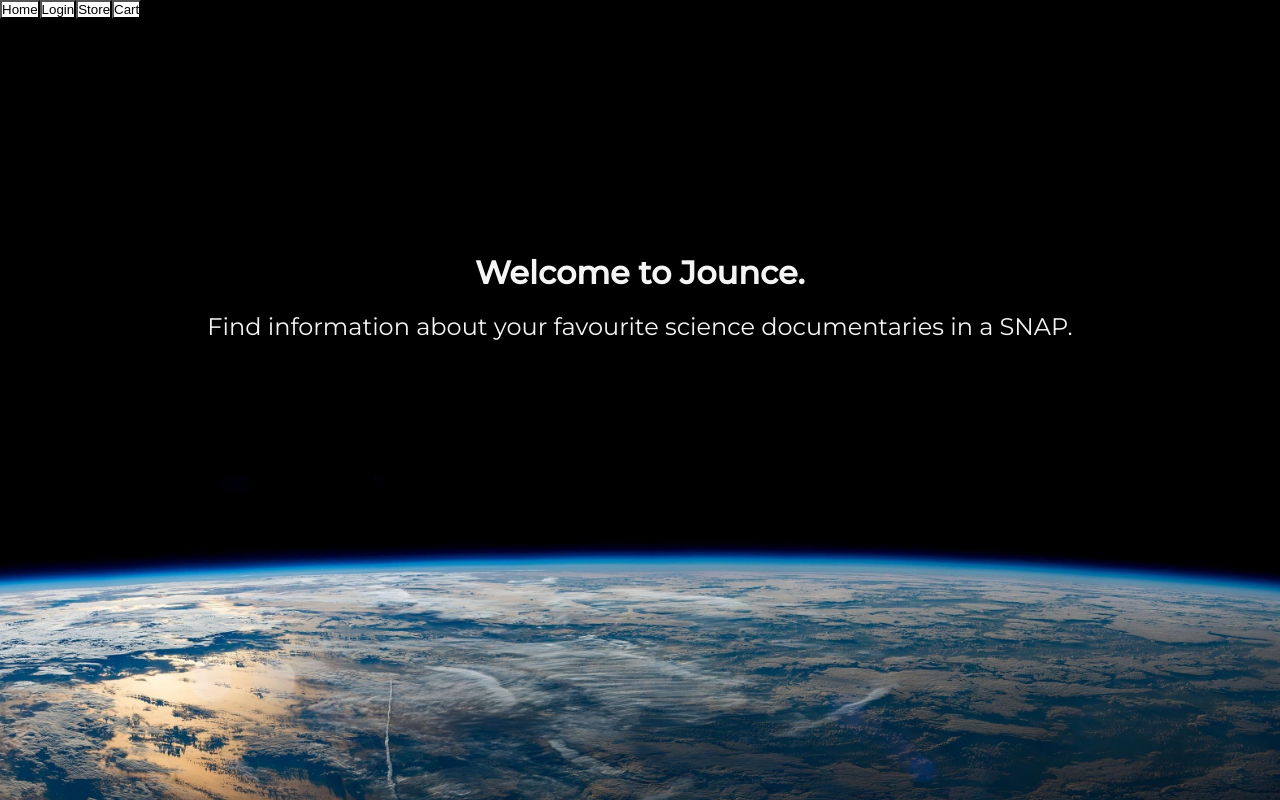
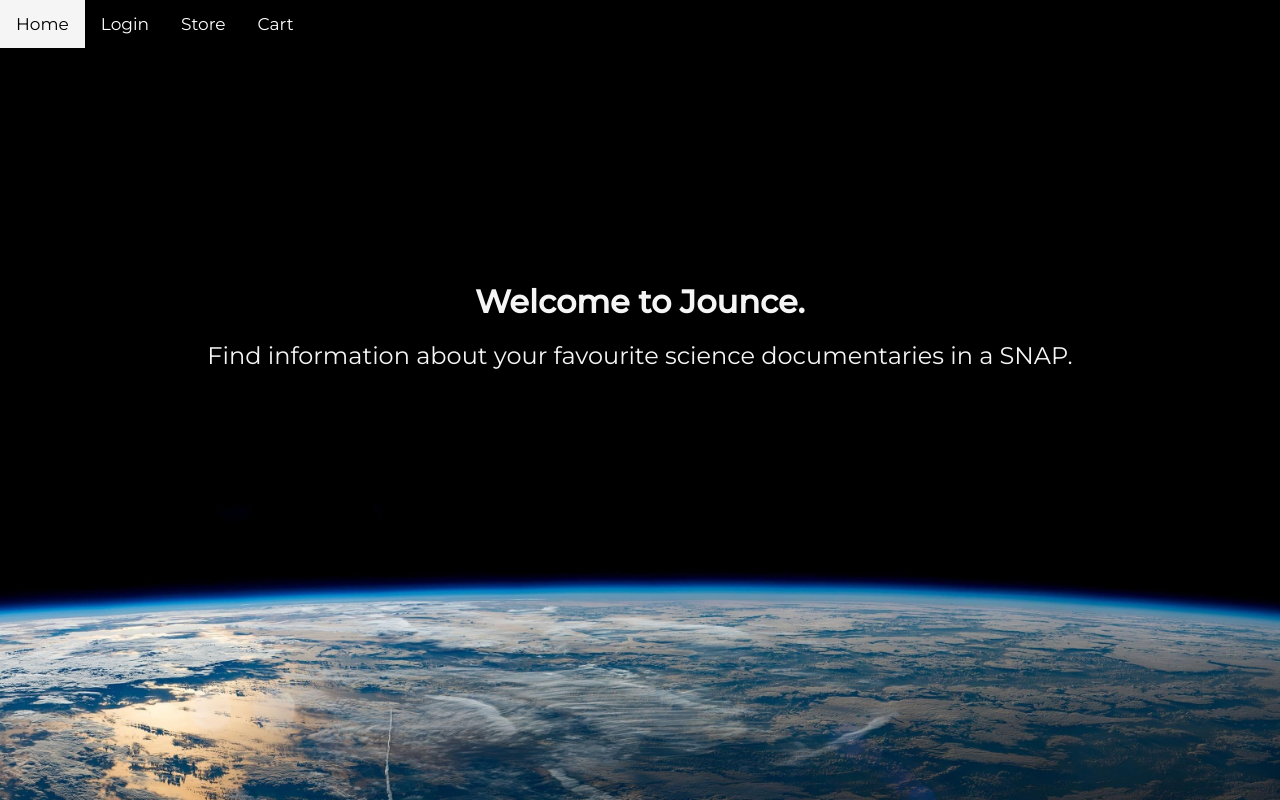
Before and after one commit to JLi314/Jounce-Vue, a Vue app: page / in a window 1280 px wide. Shown: the top 800 px of the page. Built offline with nearby package versions, Linux system fonts and the light colour scheme.

Commit message:
Added hover styles to buttons

```diff
--- a/src/components/Navbar.vue
+++ b/src/components/Navbar.vue
@@ -52,6 +52,19 @@ const router = useRouter();
 }
 
 .nav-btn {
-  background-color: white;
+  background-color: rgb(0, 0, 0);
+  float: left;
+  display: block;
+  color: rgb(255, 255, 255);
+  text-align: center;
+  padding: 14px 16px;
+  border: 0px;
+  font-size: 17px;
+  font-family: "Montserrat", sans-serif;
+}
+
+.nav-btn:hover {
+  background-color: whitesmoke;
+  color: black;
 }
 </style>
```
